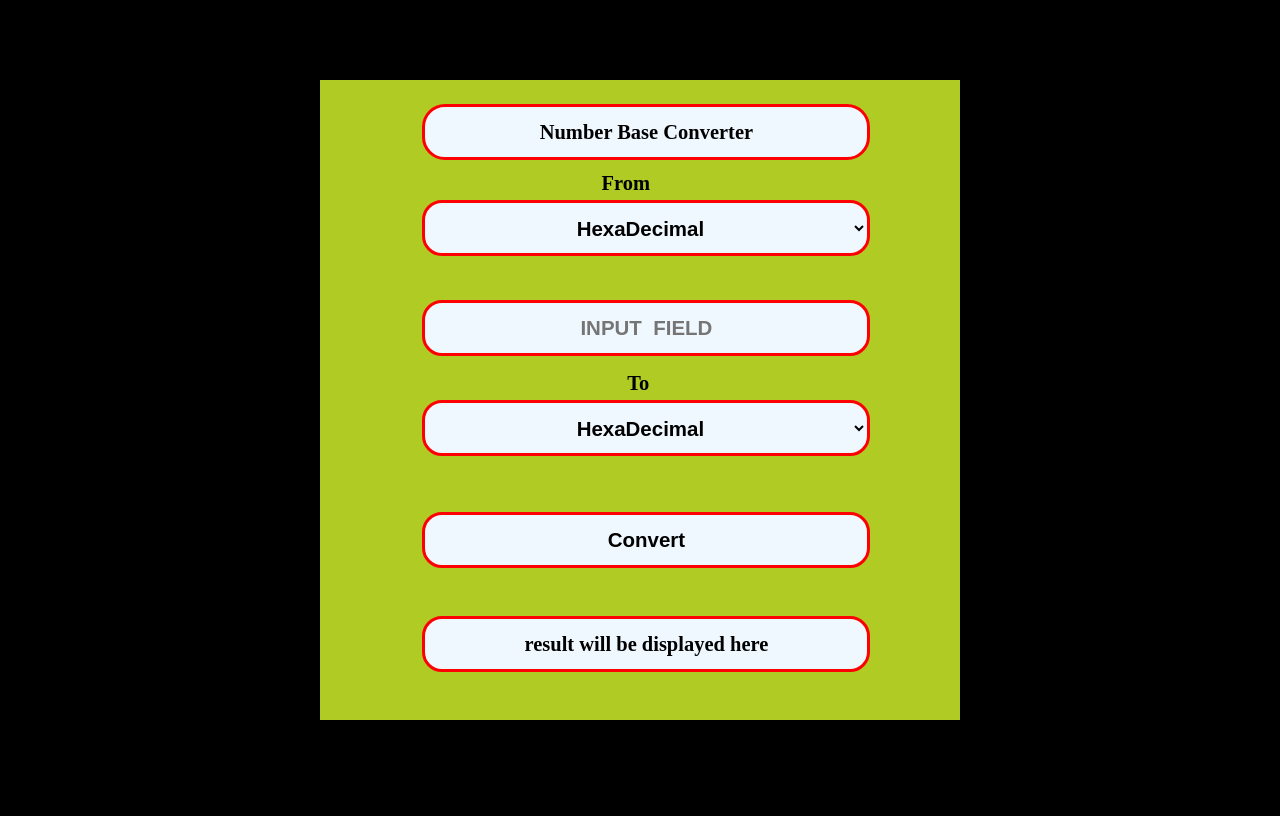
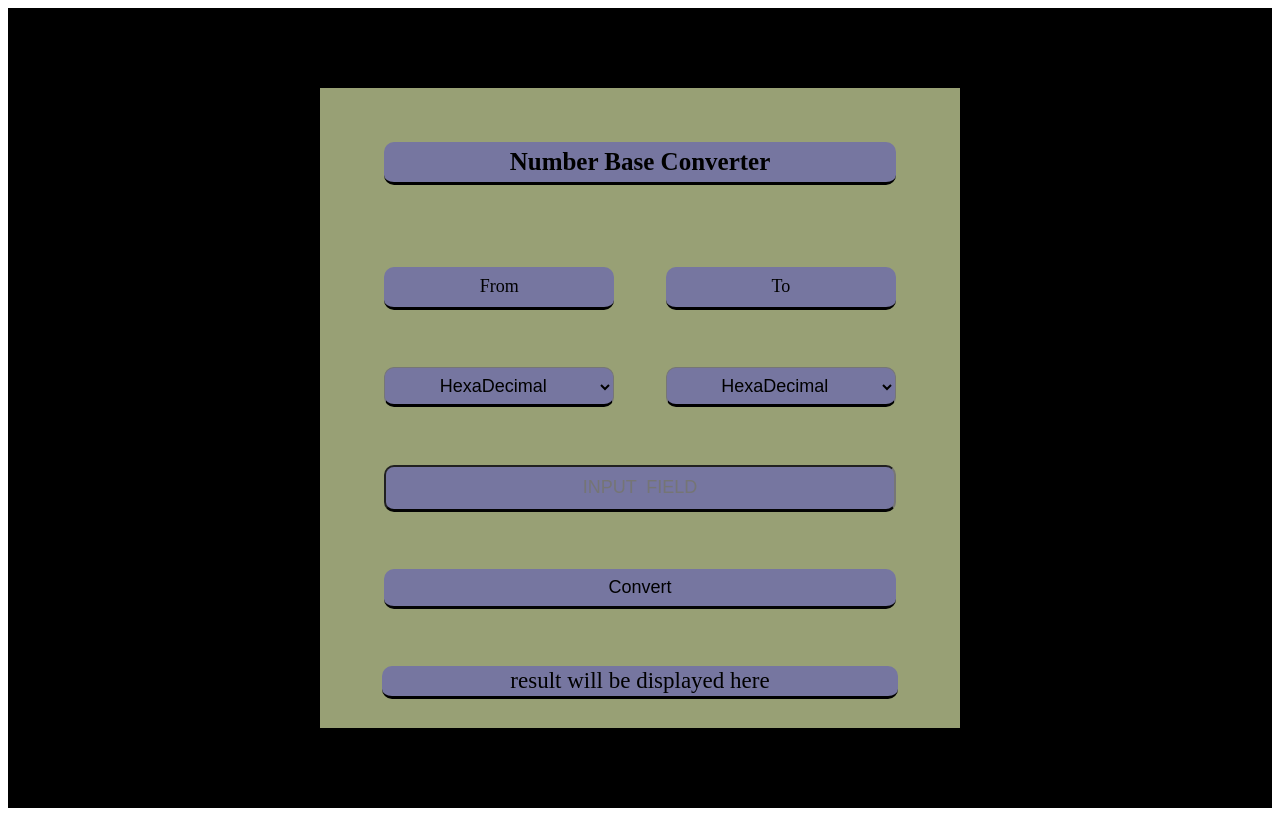
Before and after one commit to arifahd92/basecnvrtr, a plain HTML site: page index.html in a window 1280 px wide. Drawn offline with Linux system fonts and the light colour scheme.

Commit message:
committed

```diff
--- /dev/null
+++ b/base.css
@@ -0,0 +1,162 @@
+*{
+    font-size: 18px;
+}
+#maincont{
+display: flex;
+justify-content: center;
+align-items: center;
+background-color: black;
+height: 100vh;
+}
+.cont{
+    display: flex;
+    justify-content: center;
+    align-items: center; display: flex;
+    justify-content: center;
+    align-items: center;
+    flex-wrap: wrap;
+    height: 80vh;
+    width: 50vw;
+    background-color: rgb(152, 160, 117);
+}
+h3{
+   display: flex;
+    align-items: center;
+    justify-content: center;
+    height: fit-content;
+    width: 40vw;
+    /* color: aqua; */
+    border-bottom: 3px solid black;
+    text-align: center;
+    height: 70px;
+    font-size: 25px;
+    height: 40px;
+    background-color: rgb(118, 118, 160);
+    border-radius: 10px;
+}
+#labelcont{
+    display: flex;
+    align-items: center;
+    justify-content: space-between;
+    width: 40vw;
+}
+#lbase{
+    width: 18vw;
+    display: flex;
+    justify-content: center;
+    align-items: center;
+    /* color: aqua;   */
+    border-bottom: 3px solid black;
+    height: 40px;
+    background-color: rgb(118, 118, 160);
+    border-radius: 10px;
+}
+#lbase2{
+    width: 18vw;
+    display: flex;
+    justify-content: center;
+    align-items: center;
+    /* color: aqua;   */
+    border-bottom: 3px solid black;
+    height: 40px;
+    background-color: rgb(118, 118, 160);
+    border-radius: 10px;
+}
+
+#select{
+    display: flex;
+    justify-content: space-between;
+    align-items: center;
+    width: 40vw;
+}
+select{
+    display: flex;
+    justify-content: space-between;
+    align-items: center;
+    width: 18vw;
+    text-align: center;
+    height: 40px;
+    border-bottom: 3px solid black;
+    cursor: pointer;
+    border-radius: 10px;
+    background-color: rgb(118, 118, 160);
+}
+
+#inptcont{
+    display: flex;
+    justify-content: center;
+    align-items: center;
+    height: fit-content;
+    width: 40vw;
+}
+input{
+    display: flex;
+    justify-content: center;
+    align-items: center;
+    width: 40vw;
+    height: 40px;
+    text-align: center;
+    border-bottom: 3px solid #040404;
+    cursor: pointer;
+    border-radius: 10px;
+    background-color: rgb(118, 118, 160);
+}
+
+input:focus {
+    background-color:rgb(163, 156, 130);
+  }
+ button {
+    background-color: rgb(118, 118, 160);
+    border: none;
+    border-radius: 10px;
+    text-align: center;
+    text-decoration: none;
+    transition-duration: 0.9s;
+    cursor: pointer;
+
+
+  }
+
+
+#btn{
+        width: 40vw;
+        height: 40px;
+        display: flex;
+        justify-content: center;
+        align-items: center;
+        border-bottom: 3px solid #040404;
+}
+#btn:hover{
+    background-color: salmon;
+  }
+#res{
+    width: 40vw;
+    display: flex;
+    justify-content: center;
+    align-items: center;
+    border-bottom: 3px solid black;
+    border-radius: 10px;
+    height: calc(fit-content + 25px);
+    background-color: rgb(118, 118, 160);
+    border-radius: 10px;
+    font-size: 23px;
+    padding: 2px;
+
+}
+@media screen and (max-width:716px){
+    .cont{
+        height: 95vh;
+        width: 95vw;
+    }
+   h3, #res,#btn,#inptcont,input,#labelcont,#select{
+        width: 90vw;
+    }
+   select, #lbase2,#lbase{
+        width: 42vw;
+    }
+}
+@media screen and (max-width:316px){
+h3{
+    height: fit-content;
+}
+}
--- a/base.js
+++ b/base.js
@@ -25,6 +25,11 @@ else{
   // console.log(typeof(base2.value))//string
    let num = dec2
   let v = +base.value//+operator for string to no.
+  console.log(isNaN(parseFloat(num)))
+  if(isNaN(parseFloat(num))){
+    res.innerText="result: "+"Enter valid no. and make sure the no. exist at selected base"
+  }
+  else
   res.innerText="result: "+num.toString(v)
 }
 })
--- a/index.html
+++ b/index.html
@@ -1,39 +1,45 @@
 <!DOCTYPE html>
 <html lang="en">
   <head>
-    <meta charset="UTF-8">
-    <meta http-equiv="X-UA-Compatible" content="IE=edge">
-    <meta name="viewport" content="width=device-width, initial-scale=1.0">
-    <title>BAse CONVERTER</title>
+    <meta charset="UTF-8" />
+    <meta http-equiv="X-UA-Compatible" content="IE=edge" />
+    <meta name="viewport" content="width=device-width, initial-scale=1.0" />
+    <title>BASE CONVERTER</title>
     <script defer src="base.js"></script>
-    <link rel="stylesheet" href="style.css">
-
+    <link rel="stylesheet" href="base.css" />
   </head>
 
   <body>
+    <div id="maincont">
       <div class="cont">
-     <h3>Number Base Converter </h3>
-
+        <h3>Number Base Converter</h3>
+        <div id="labelcont">
           <label for="base2" id="lbase2">From</label>
+          <label for="base" id="lbase">To</label>
+        </div>
+        <div id="select">
           <select name="base2" id="base2">
             <option value="16">HexaDecimal</option>
             <option value="10">Decimal</option>
             <option value="8">Octal</option>
             <option value="2">Binary</option>
           </select>
-     <input id="inpt" type="text" placeholder="INPUT  FIELD" min="0" >
-     <label for="base" id="lbase">To</label>
           <select name="base" id="base">
             <option value="16">HexaDecimal</option>
             <option value="10">Decimal</option>
             <option value="8">Octal</option>
             <option value="2">Binary</option>
           </select>
+        </div>
+        <div id="inptcont">
+          <input id="inpt" type="text" placeholder="INPUT  FIELD" min="0" />
+        </div>
+        <!-- <label for="base" id="lbase">To</label> -->
 
         <button id="btn">Convert</button>
 
         <div id="res">result will be displayed here</div>
       </div>
-
+    </div>
   </body>
 </html>
```
Lines whose indentation alone changed are shown as unchanged.
